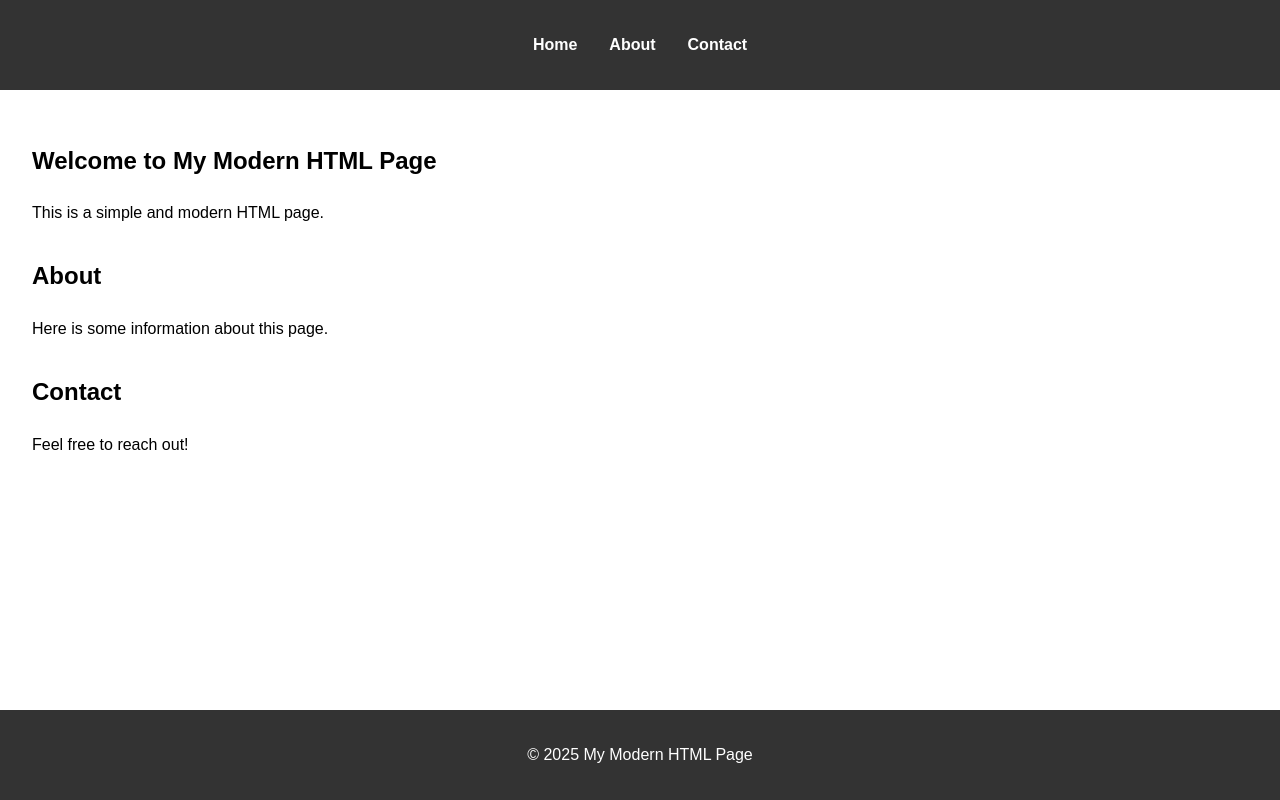
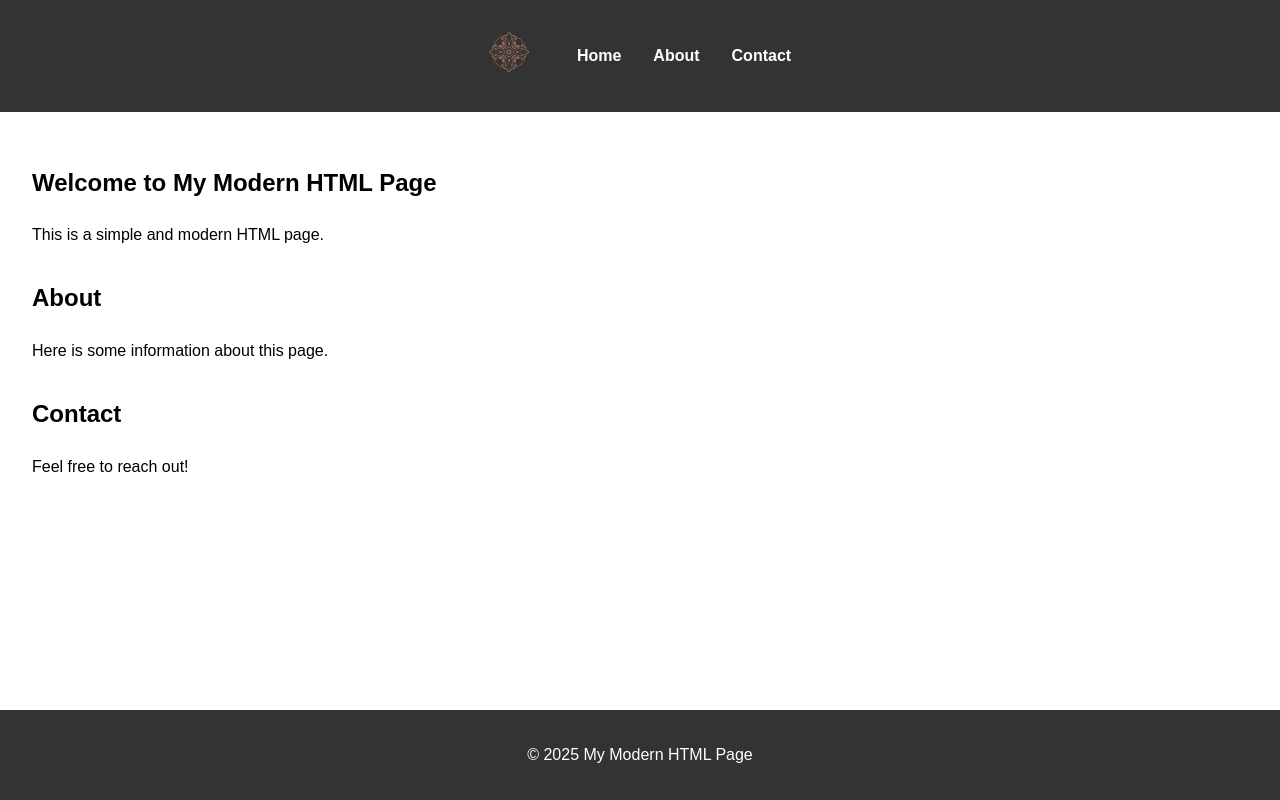
Before and after one commit to irnasoftware/github-begin, a plain HTML site: page index.html in a window 1280 px wide. Drawn offline with Linux system fonts and the light colour scheme.

Commit message:
add logo and gitignore file

```diff
--- a/index.html
+++ b/index.html
@@ -10,6 +10,7 @@
     <header>
       <nav>
         <ul>
+          <li><img src="logo.png" alt="Logo" class="logo" /></li>
           <li><a href="#home">Home</a></li>
           <li><a href="#about">About</a></li>
           <li><a href="#contact">Contact</a></li>
@@ -33,5 +34,6 @@
     <footer>
       <p>&copy; 2025 My Modern HTML Page</p>
     </footer>
+    <script src="style.js"></script>
   </body>
 </html>
--- a/styles.css
+++ b/styles.css
@@ -15,6 +15,7 @@ header nav ul {
     list-style: none;
     padding: 0;
     display: flex;
+    align-items: center;
     justify-content: center;
 }
 
@@ -30,6 +31,11 @@ header nav ul li a {
 
 header nav ul li a:hover {
     text-decoration: underline;
+}
+
+header nav ul li img.logo {
+    height: 40px;
+    margin-right: 1rem;
 }
 
 main {
```
Also changed, not shown: logo.png (added), 1 other file.
